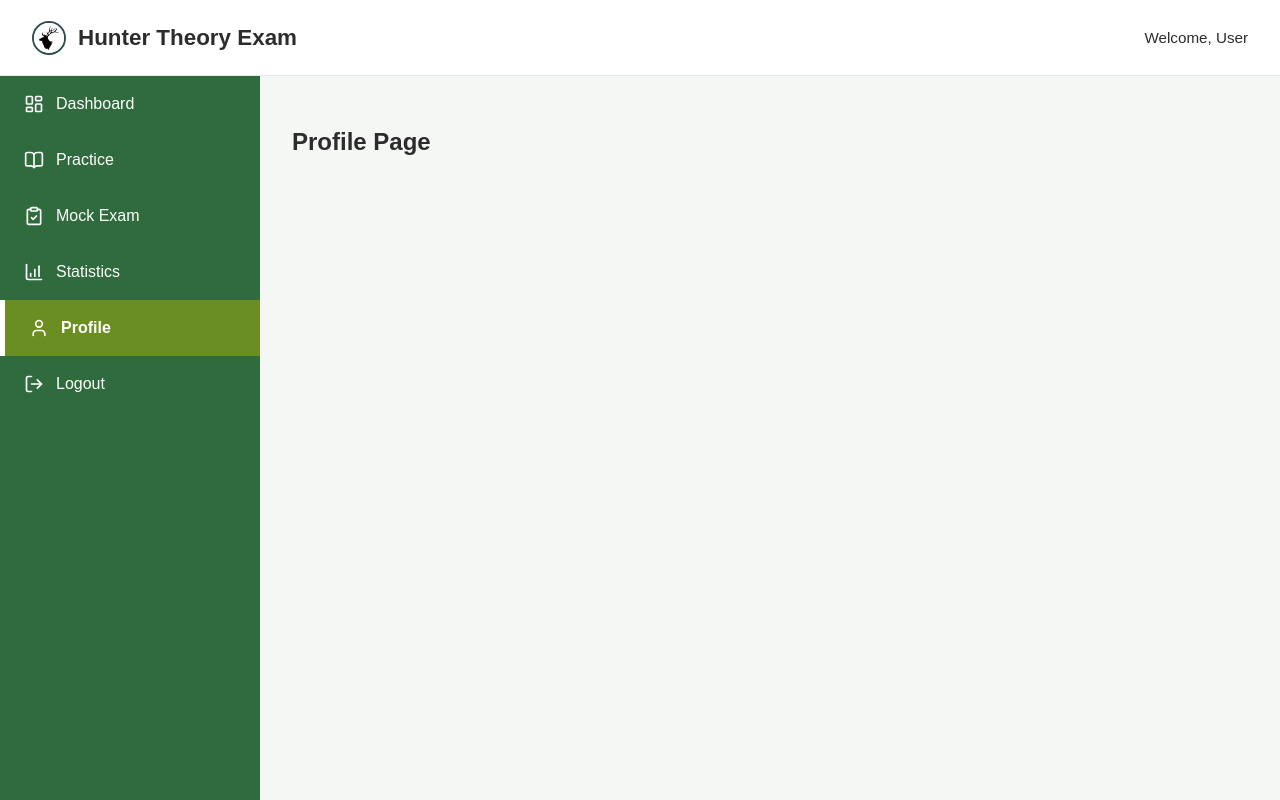
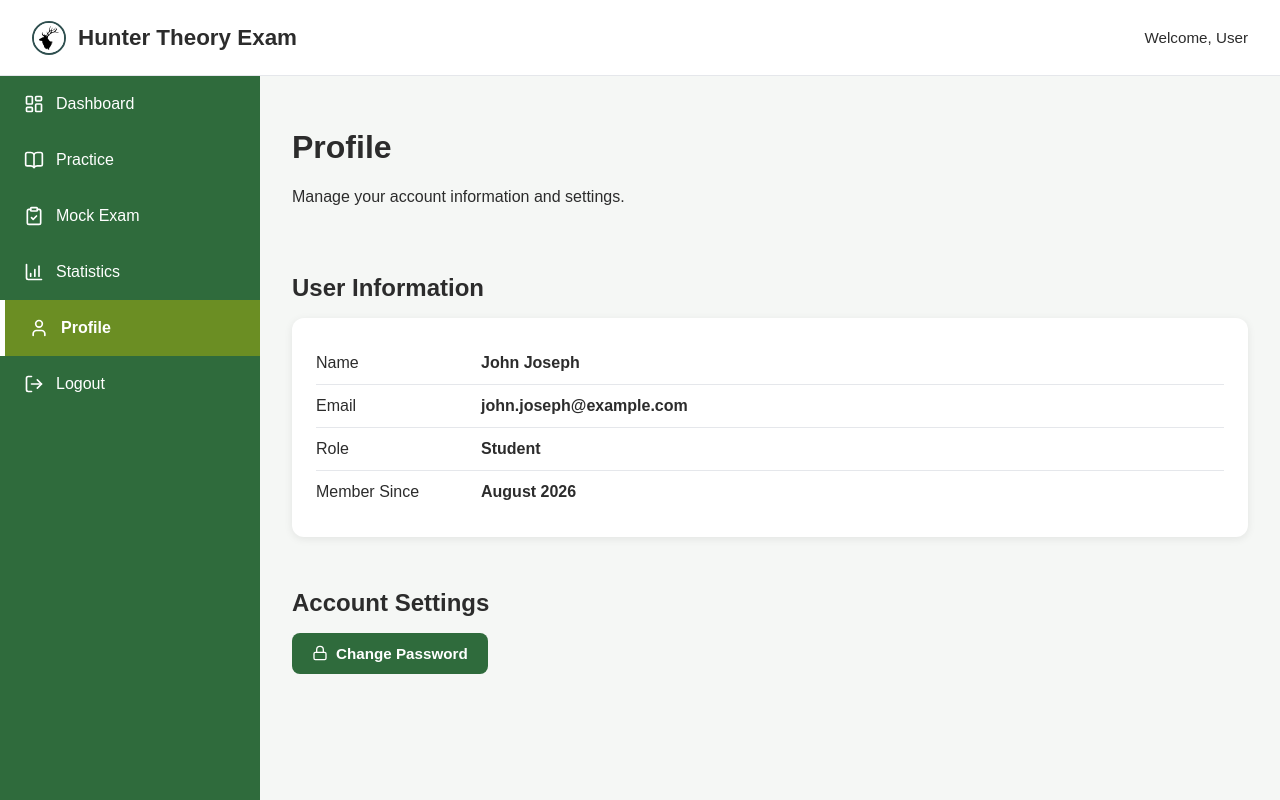
Before and after one commit to Hunter-Theory-Examination-Jagarexamen/hunter-exam-trainer, a React (Vite) app in the folder frontend/: page /profile in a window 1280 px wide. Built offline with nearby package versions, Linux system fonts and the light colour scheme.

Commit message:
feature(frontend): implement Profile page UI components

```diff
--- /dev/null
+++ b/frontend/src/components/profile/AccountSettings.tsx
@@ -0,0 +1,19 @@
+import "../../styles/profile.css";
+import {Lock} from "lucide-react";
+
+const AccountSettings = () => {
+    return (
+        <section className="profile-section">
+            <h2>Account Settings</h2>
+
+            <div className="account-settings">
+                <button>
+                    <Lock size={16}/>
+                    Change Password
+                </button>
+            </div>
+        </section>
+    );
+};
+
+export default AccountSettings;
--- /dev/null
+++ b/frontend/src/components/profile/UserInformation.tsx
@@ -0,0 +1,37 @@
+import "../../styles/profile.css";
+
+const user = {
+    name: "John Joseph",
+    email: "john.joseph@example.com",
+    role: "Student",
+    memberSince: "August 2026"
+}
+
+const UserInformation = () => {
+    return (
+        <section className="profile-section">
+            <h2>User Information</h2>
+
+            <div className="profile-card">
+                <div className="profile-row">
+                    <span>Name</span>
+                    <strong>{user.name}</strong>
+                </div>
+                <div className="profile-row">
+                    <span>Email</span>
+                    <strong>{user.email}</strong>
+                </div>
+                <div className="profile-row">
+                    <span>Role</span>
+                    <strong>{user.role}</strong>
+                </div>
+                <div className="profile-row">
+                    <span>Member Since</span>
+                    <strong>{user.memberSince}</strong>
+                </div>
+            </div>
+        </section>
+    );
+};
+
+export default UserInformation;
--- a/frontend/src/pages/Profile/Profile.tsx
+++ b/frontend/src/pages/Profile/Profile.tsx
@@ -1,8 +1,17 @@
+import PageTitle from "../../components/common/PageTitle";
+import "../../styles/profile.css";
+import UserInformation from "../../components/profile/UserInformation";
+import AccountSettings from "../../components/profile/AccountSettings";
 
 const Profile = () => {
     return (
-        <div>
-            <h2>Profile Page</h2>
+        <div className="profile">
+            <PageTitle
+                title="Profile"
+                subtitle="Manage your account information and settings."
+            />
+            <UserInformation />
+            <AccountSettings />
         </div>
     );
 };
--- /dev/null
+++ b/frontend/src/styles/profile.css
@@ -0,0 +1,62 @@
+.profile {
+    display: flex;
+    flex-direction: column;
+    gap: 2rem;
+}
+
+.profile-section h2 {
+    margin-bottom: 1rem;
+}
+
+.profile-card {
+    background: var(--color-surface);
+    border-radius: 12px;
+    padding: 1.5rem;
+    box-shadow: 0 2px 8px rgba(0,0,0,.08);
+}
+
+.profile-row {
+    display: flex;
+    gap: 25px;
+    padding: 0.75rem 0;
+    border-bottom: 1px solid var(--color-border);
+}
+
+.profile-row:last-child {
+    border-bottom: none;
+}
+
+.profile-row span {
+    flex: 0 0 140px;
+    font-weight: 500;
+}
+
+.profile-row strong {
+    color: var(--color-text);
+}
+
+.account-settings button {
+    display: inline-flex;
+    align-items: center;
+    justify-content: center;
+    gap: 8px;
+
+    padding: 0.75rem 1.25rem;
+
+    border: none;
+    border-radius: 8px;
+
+    background: var(--color-primary);
+    color: white;
+    cursor: pointer;
+
+    font-size: 0.95rem;
+    font-weight: 600;
+
+    transition: all 0.2s ease;
+}
+
+.account-settings button:hover {
+    opacity: 0.9;
+    transform: translateY(-2px);
+}
```
